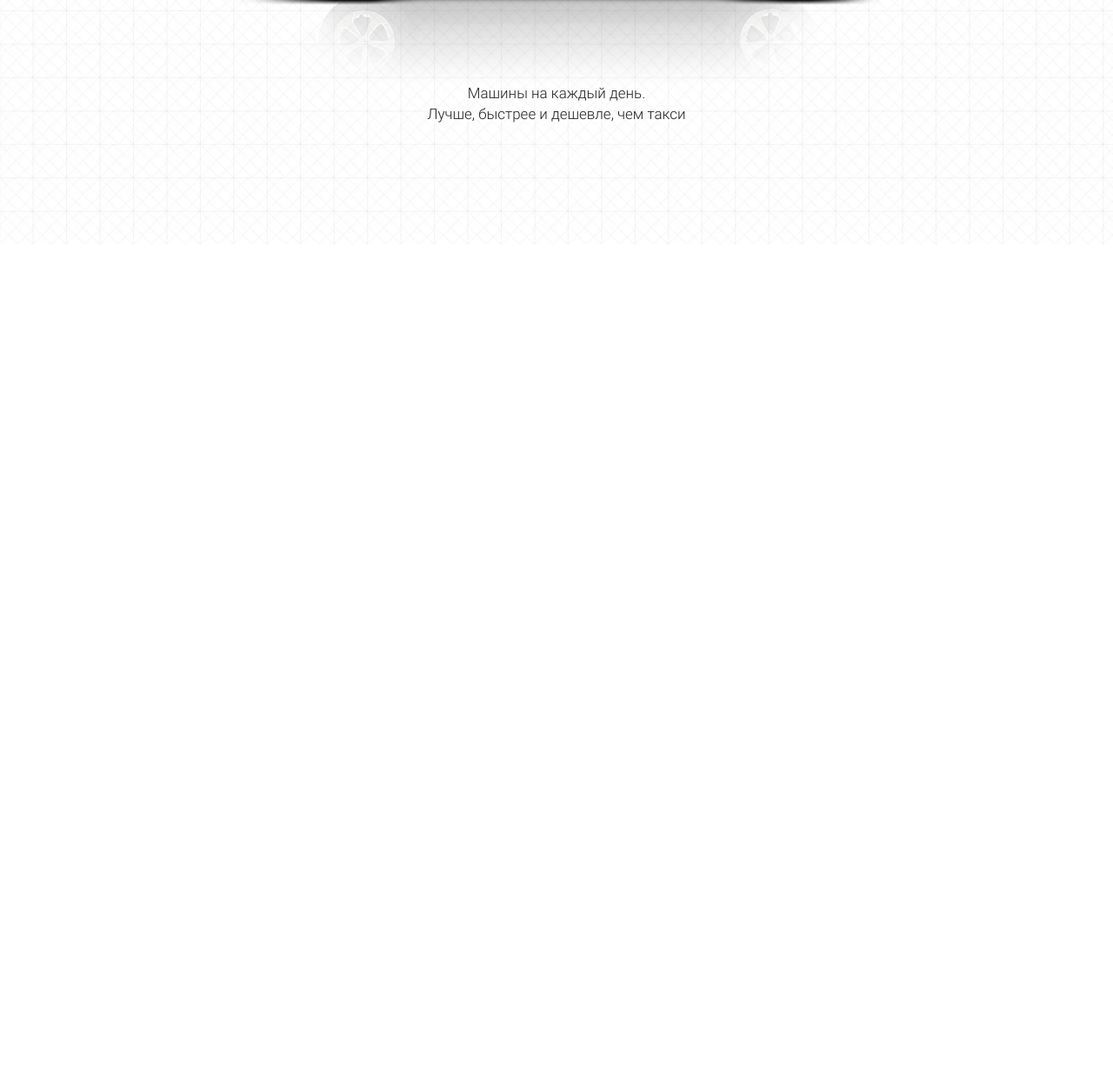
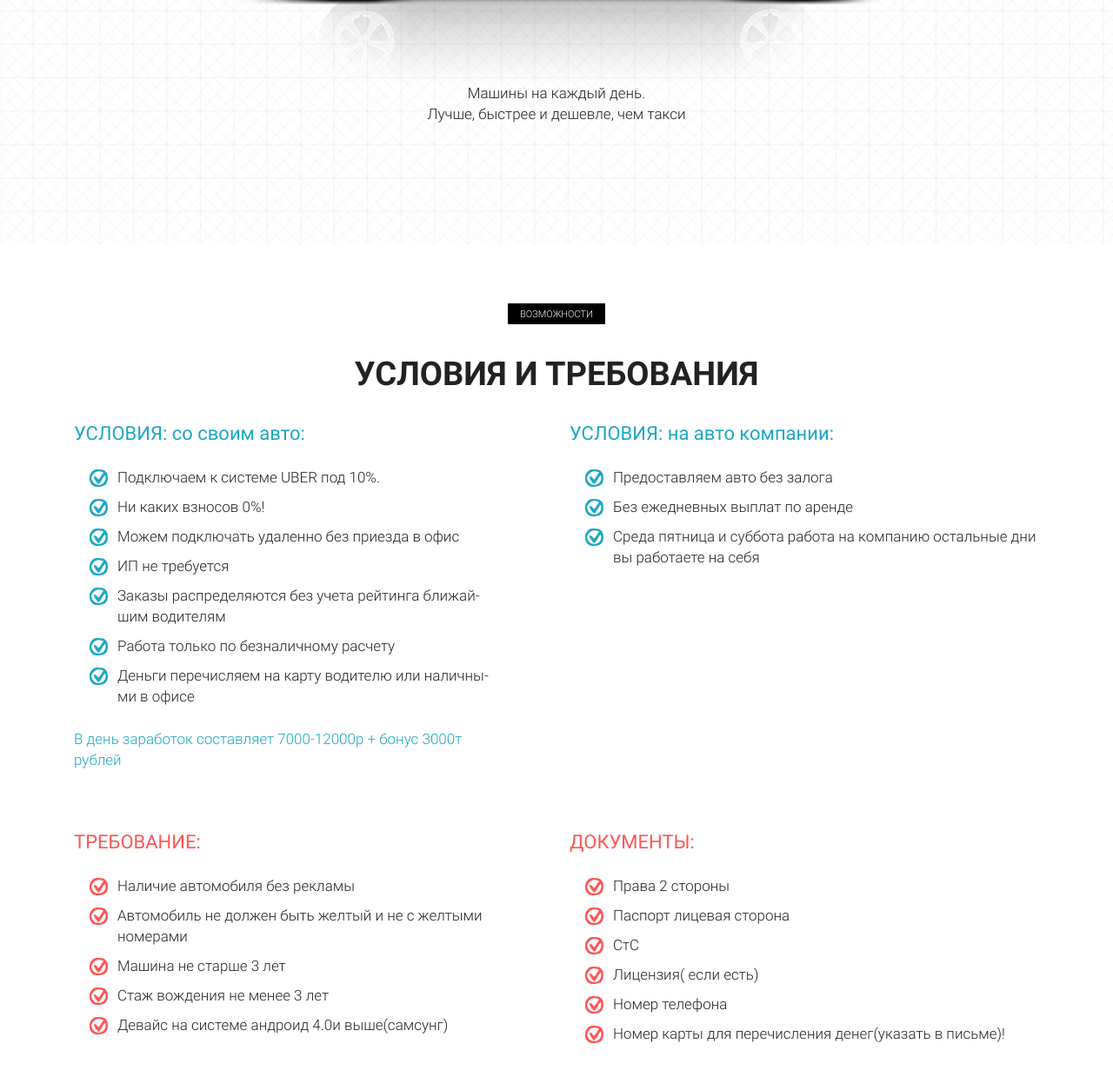
Before and after one commit to PavelTerekhov/UBER, a plain HTML site: page src/index.html in a window 1280 px wide. Shown: the part 3345-4584 px from the top of the page at 87% size. Before the commit the page ends 3626 px from the top, so only its background shows below. Drawn offline with Linux system fonts and the light colour scheme.

Commit message:
fifth section

```diff
--- a/src/index.html
+++ b/src/index.html
@@ -229,6 +229,7 @@
             </div>
         </div>
     </section>
+
     <section class="choice">
         <div class="container">
             <div class="black"></div>
@@ -244,5 +245,114 @@
         </div>
     </section>
 
+    <section class="require">
+        <div class="container">
+            <div class="label">возможности</div>
+            <h2 class="title">условия и требования</h2>
+        <div class="row">
+            <div class="col-md-6">
+                <div class="require_block">
+                    <div class="require_title">
+                        УСЛОВИЯ: со своим авто:
+                    </div>
+                    <ul class="require_list">
+                        <li>Подключаем к системе UBER  под 10%.</li>
+                        <li>
+                            Ни каких взносов  0%!
+                        </li>
+                        <li>
+                            Можем подключать удаленно без приезда в офис
+                        </li>
+                        <li>
+                            ИП не требуется
+                        </li>
+                        <li>
+                            Заказы распределяются без учета рейтинга ближай-<br>шим водителям
+                        </li>
+                        <li>
+                            Работа только по безналичному расчету
+                        </li>
+                        <li>
+                            Деньги перечисляем на карту водителю или наличны-<br>ми в офисе
+                        </li>
+                    </ul>
+                    <div class="require_descr">
+                        В день заработок составляет 7000-12000р + бонус 3000т<br> рублей
+                    </div>
+                </div>
+            </div>
+            <div class="col-md-6">
+                <div class="require_block">
+                    <div class="require_title">
+                        УСЛОВИЯ: на авто компании:
+                    </div>
+                    <ul class="require_list">
+                        <li>
+                            Предоставляем авто без залога
+                        </li>
+                        <li>
+                            Без ежедневных выплат по аренде
+                        </li>
+                        <li>
+                            Среда пятница и суббота работа на компанию остальные дни вы работаете на себя
+                        </li>
+                    </ul>
+                </div>
+            </div>
+            <div class="col-md-6">
+                <div class="require_block require_block_nmb warning">
+                    <div class="require_title">
+                        ТРЕБОВАНИЕ:
+                    </div>
+                    <ul class="require_list">
+                        <li>
+                            Наличие автомобиля без рекламы
+                        </li>
+                        <li>
+                            Автомобиль не должен быть желтый и не с желтыми номерами
+                        </li>
+                        <li>
+                            Машина не старше 3 лет
+                        </li>
+                        <li>
+                            Стаж вождения не менее 3 лет
+                        </li>
+                        <li>
+                            Девайс на системе андроид 4.0и выше(самсунг)
+                        </li>
+                    </ul>
+                </div>
+            </div>
+            <div class="col-md-6">
+                <div class="require_block require_block_nmb warning">
+                    <div class="require_title">
+                        ДОКУМЕНТЫ:
+                    </div>
+                    <ul class="require_list">
+                        <li>
+                            Права 2 стороны
+                        </li>
+                        <li>
+                            Паспорт лицевая сторона
+                        </li>
+                        <li>
+                            СтС
+                        </li>
+                        <li>
+                            Лицензия( если есть)
+                        </li>
+                        <li>
+                            Номер телефона
+                        </li>
+                        <li>
+                            Номер карты для перечисления денег(указать в письме)!
+                        </li>
+                    </ul>
+                </div>
+            </div>
+        </div>
+        </div>
+    </section>
+
 </body>
 </html>
--- a/src/sass/style.sass
+++ b/src/sass/style.sass
@@ -262,11 +262,6 @@ nav
 					background-color: $second-color
 					transition:0.3s all
 
-
-
-
-
-
 .choice
 	position: relative
 	min-height: 895px
@@ -291,3 +286,46 @@ nav
 		width: 100%
 		background-color: #070716
 		z-index: 1
+
+.require
+	padding: 68px 0 84px 0
+	&_block
+		margin: 33px 0
+		&_nmb
+			margin-bottom: 0px
+	&_title
+		color: #1ca8c3
+		font-size: 22px
+		font-weight: 400
+	&_list
+		list-style-type: none
+		padding-left: 50px
+		margin-top: 22px
+		li
+			position: relative
+			font-size: 17px
+			font-weight: 300
+			line-height: 24px
+			margin-bottom: 10px
+			&:before
+				content: ''
+				display: block
+				position: absolute
+				left: -32px
+				top: 3px
+				width: 21px
+				height: 20px
+				background: url('../icons/check_blue.svg') center (center / cover) no-repeat
+	&_descr
+		margin-top: 25px
+		font-size: 17px
+		font-weight: 300
+		line-height: 24px
+		color: #1ca8c3
+	.warning
+		.require_title
+			color: $second-color
+		.require_list
+			li
+				&:before
+					background: url('../icons/check_red.svg') center (center / cover) no-repeat
```
Also changed, not shown: src/css/style.min.css, 1 other file.
